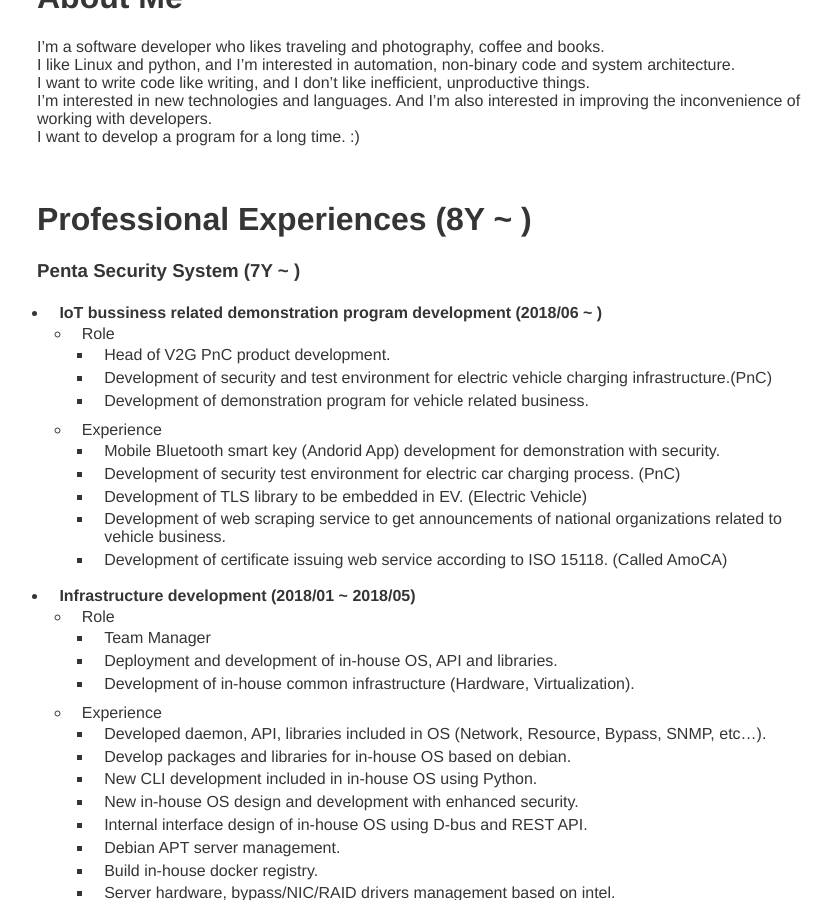
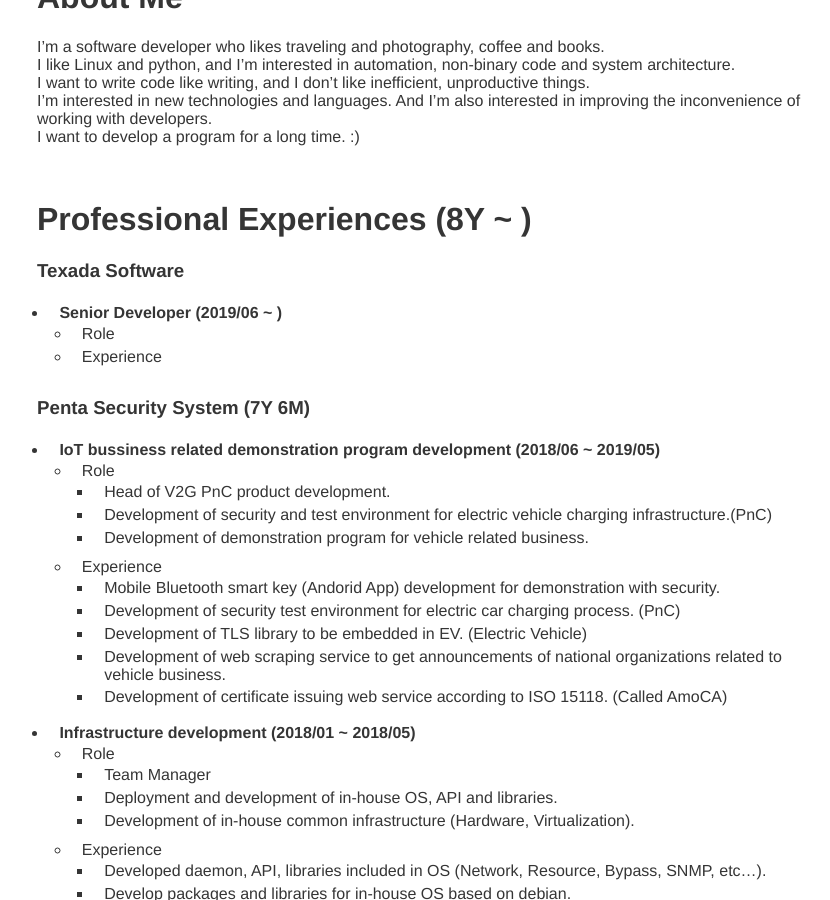
Before and after one commit to kssim/profile, a Jekyll site: the page built from index.md, in a window 1280 px wide and 900 px high, scrolled down 319 px. Shown: the whole window, without its empty margins (203-1033 px from the left). Built offline with Jekyll 4.4.1, drawn with Linux system fonts in a browser that asks for light colours; our own code applies the rules of GitHub Pages for plain Markdown files.

Commit message:
Update index.md

```diff
--- a/index.md
+++ b/index.md
@@ -12,8 +12,14 @@ I want to develop a program for a long time. :)
 <br/>
 
 # Professional Experiences (8Y ~ )
-### Penta Security System (7Y ~ )
-- IoT bussiness related demonstration program development (2018/06 ~ )
+### Texada Software
+- Senior Developer (2019/06 ~ )
+  - Role
+  - Experience
+
+
+### Penta Security System (7Y 6M)
+- IoT bussiness related demonstration program development (2018/06 ~ 2019/05)
   - Role
      - Head of V2G PnC product development.
      - Development of security and test environment for electric vehicle charging infrastructure.(PnC)
```
